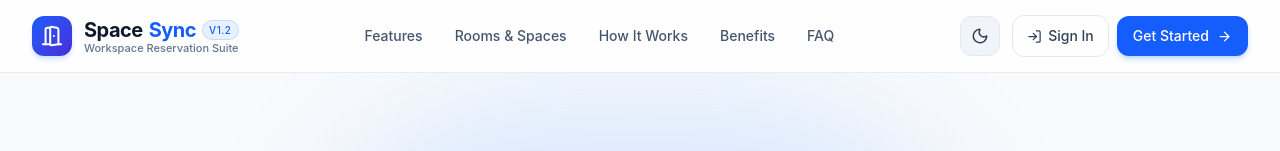
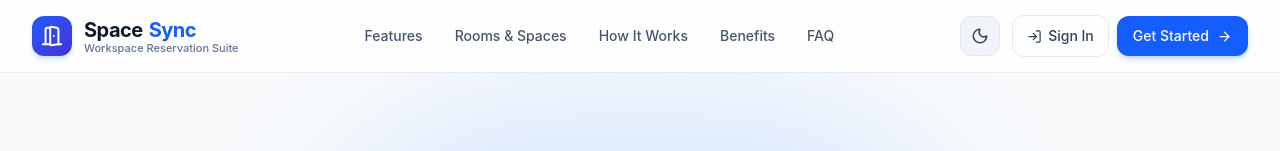
Before and after one commit to Bintooot/booking-rooms, a React (Vite) app in the folder frontend/: page / in a window 1280 px wide. Shown: the top 151 px of the page. Built offline with nearby package versions, Linux system fonts and the light colour scheme; no server answers.

Commit message:
delete: removing extra badge

```diff
--- a/frontend/src/pages/public/Landing.jsx
+++ b/frontend/src/pages/public/Landing.jsx
@@ -192,9 +192,6 @@ function Landing() {
             <div className="flex flex-col">
               <span className="text-xl font-bold tracking-tight flex items-center gap-1.5">
                 Space<span className="text-blue-600 dark:text-blue-400">Sync</span>
-                <span className="text-[10px] font-medium px-1.5 py-0.5 rounded-full uppercase tracking-wider bg-blue-500/10 text-blue-600 dark:text-blue-400 border border-blue-500/20">
-                  v1.2
-                </span>
               </span>
               <span className="text-[11px] text-slate-500 dark:text-slate-400 -mt-1 font-medium hidden sm:block">
                 Workspace Reservation Suite
```
